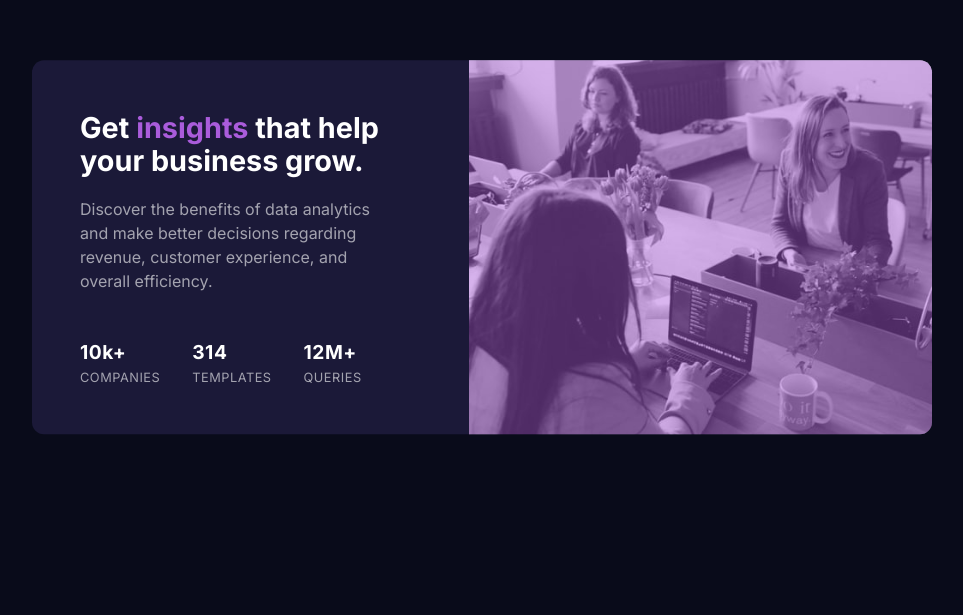
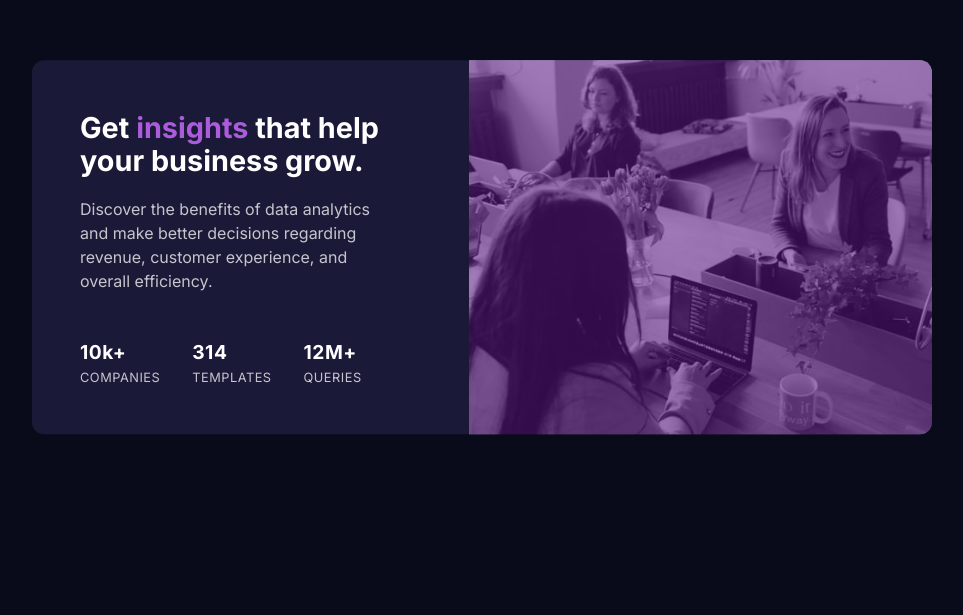
Before and after one commit to mrLuisFer/stats-card-frontendmentor, a plain HTML site: page index.html in a window 1280 px wide. Shown: the part 185-800 px from the top of the page, without its empty margins (158-1121 px from the left). Drawn offline with Linux system fonts and the light colour scheme.

Commit message:
update img color

```diff
--- a/css/main.css
+++ b/css/main.css
@@ -11,8 +11,6 @@
   --white: hsl(0, 0%, 100%);
   /* (main paragraph) */
   --slightly-transparent-white: hsla(0, 0%, 100%, 0.75);
-  /* (stat headings) */
-  --slightly-transparent-white: hsla(0, 0%, 100%, 0.6);
   --transition: 0.2s ease;
 }
 
@@ -79,19 +77,19 @@ main {
   background: url(../images/image-header-mobile.jpg);
   border-radius: 12px 12px 0 0;
   background-size: cover;
-  /* background-size: contain; */
   background-repeat: no-repeat;
   position: relative;
 }
 .card-img::after {
   content: "";
-  background: var(--soft-violet);
+  /* background: var(--soft-violet); */
+  background: hsl(277, 75%, 30%);
   height: 230px;
   width: 100%;
   top: 0;
   left: 0;
   display: block;
-  opacity: 0.45;
+  opacity: 0.55;
   border-radius: 12px 12px 0 0;
 }
 
@@ -126,7 +124,6 @@ main {
 
 .card-list-item {
   letter-spacing: 0.5px;
-  font-size: 1rem;
   font-weight: 700;
   font-size: 1.6rem;
   margin: 1rem 0;
```
Also changed, not shown: index.html (+0 -1 lines).
